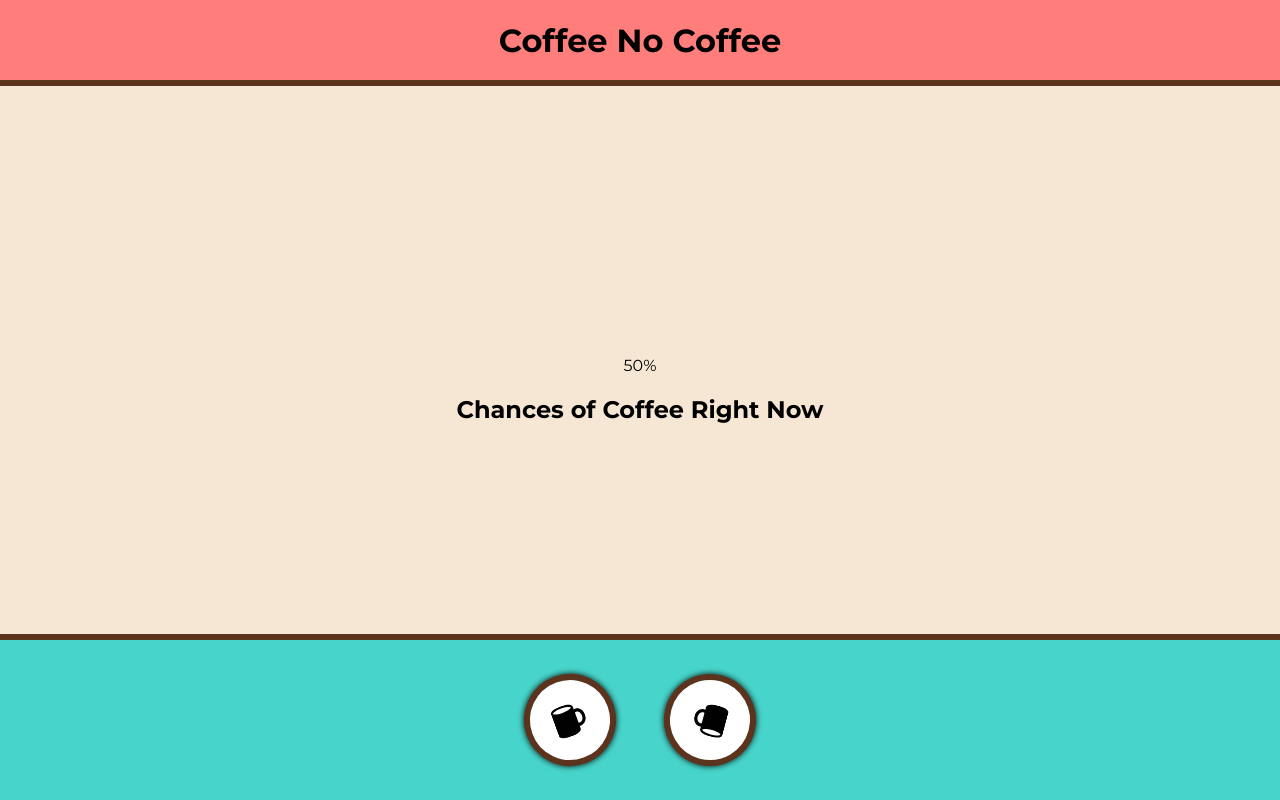
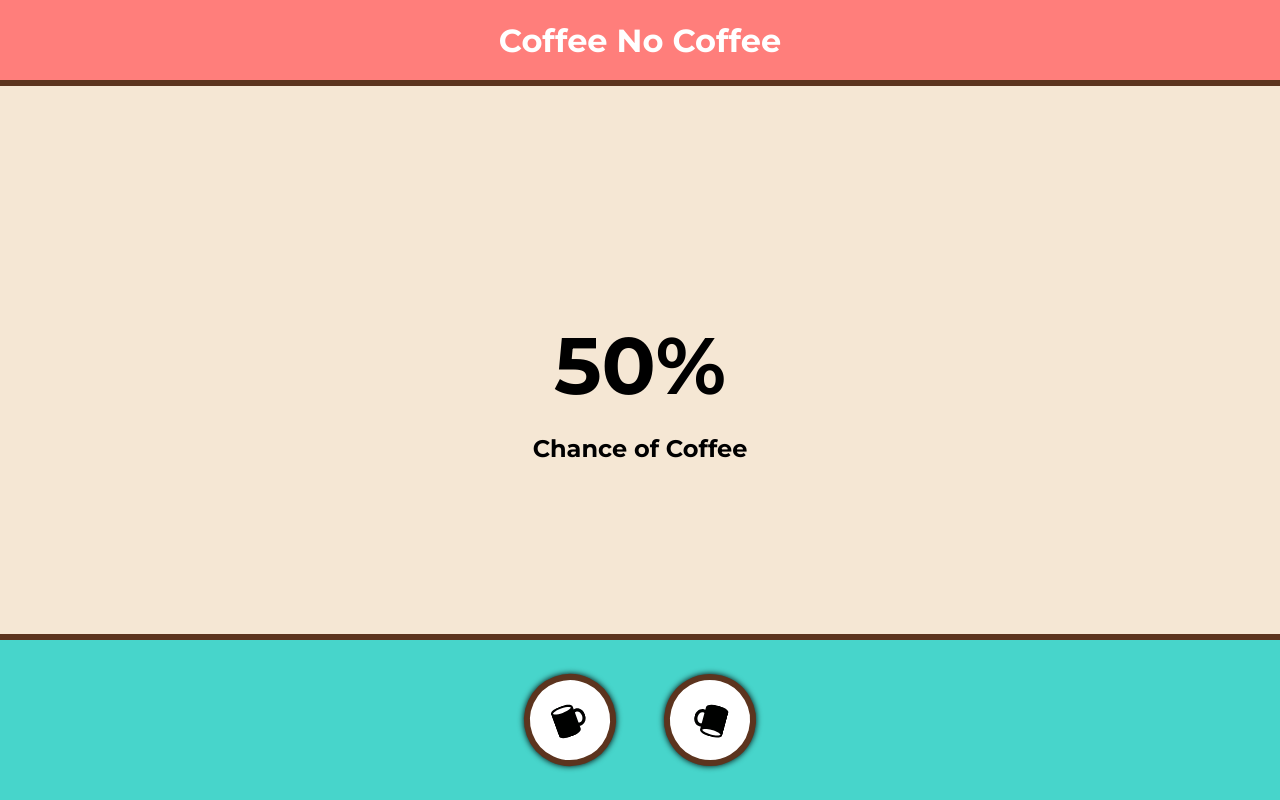
Before and after one commit to benjaminbwright/coffee-no-coffee, a React (Create React App) app in the folder client/: page / in a window 1280 px wide. Built offline with nearby package versions, Linux system fonts and the light colour scheme.

Commit message:
Increased coffee odds text size

```diff
--- a/client/src/App.js
+++ b/client/src/App.js
@@ -27,7 +27,7 @@ function App() {
         <div id="coffee-odds">
           50%
         </div>
-        <h2>Chances of Coffee Right Now</h2>
+        <h2>Chance of Coffee</h2>
       </div>
       <div id="footer-interface">
         <div id="coffee-buttons">
--- a/client/src/App.scss
+++ b/client/src/App.scss
@@ -11,6 +11,7 @@
     flex-direction: row;
     justify-content: center;
     align-items: center;
+    color: #fff;
 }
 
 // Coffee Prediction Styles
@@ -21,6 +22,11 @@
     align-items: center;
     height: 100vh;
     background: rgb(245, 231, 212);
+    #coffee-odds {
+        font-size: 5em;
+        font-family: 'Montserrat', sans-serif;
+        font-weight: 700;
+    }
 }
 
 // Footer Interface Styles
```
